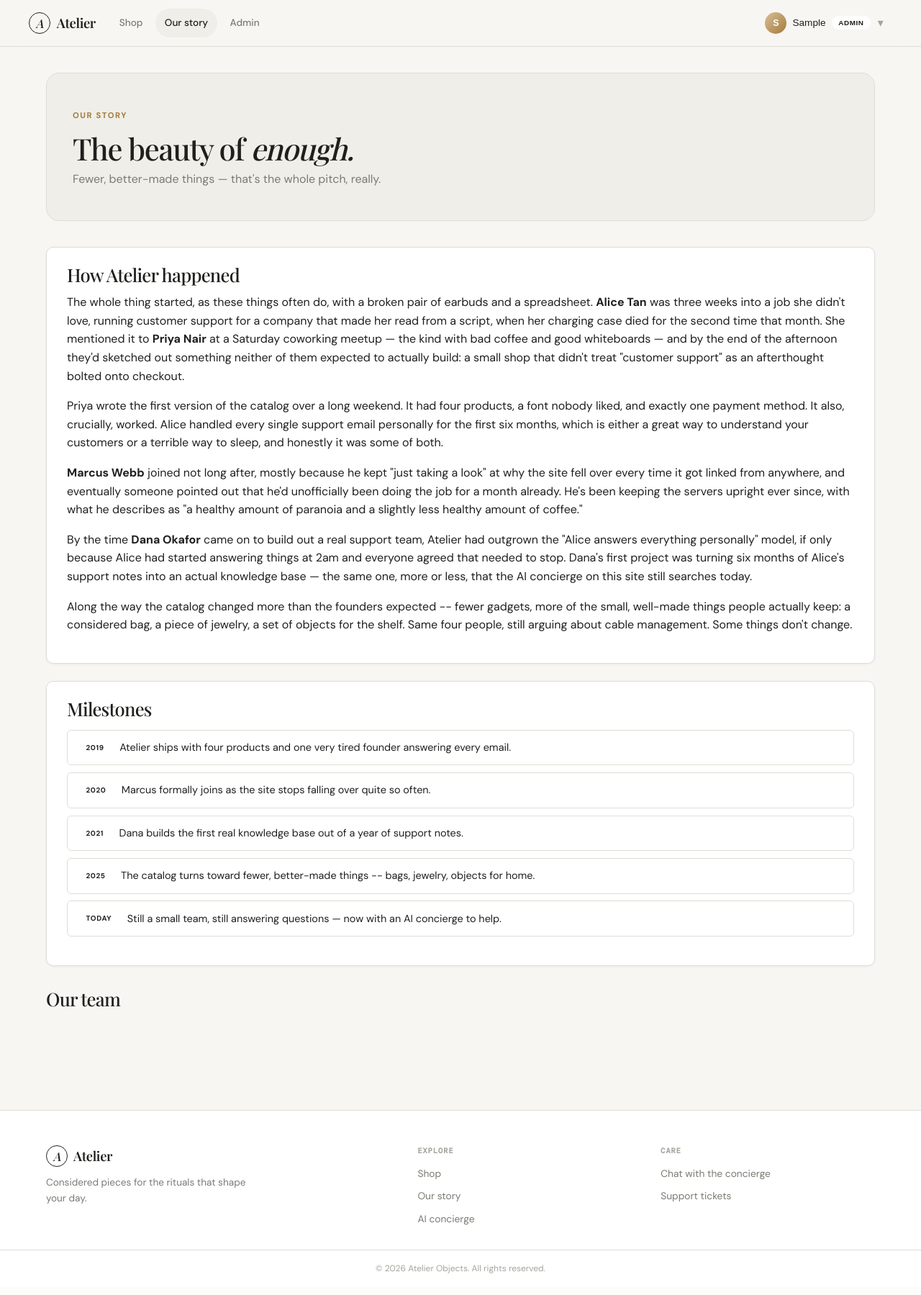
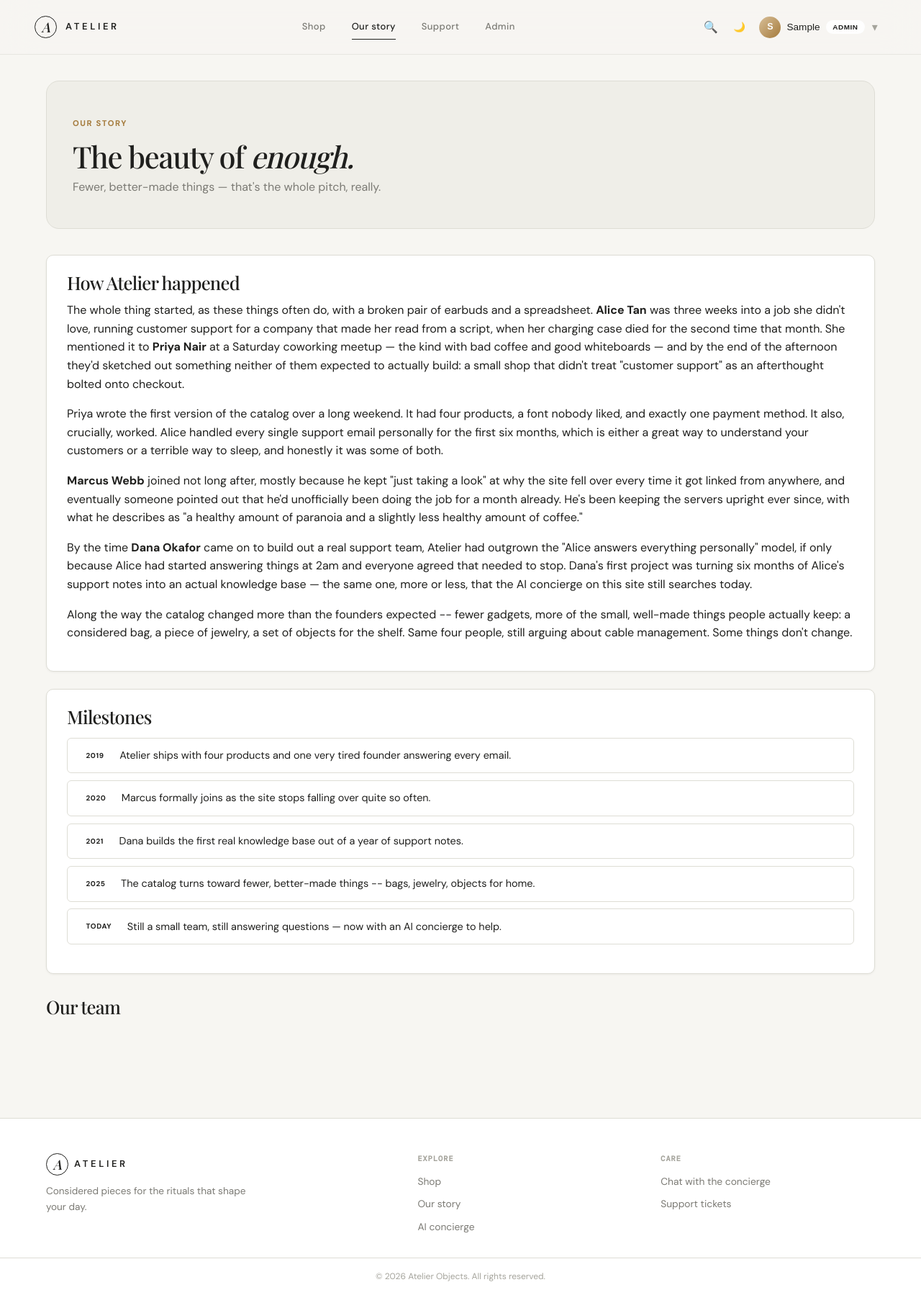
Before and after one commit to ihatecodingaaa/ai_commerce_sit, a Flask app: page /about in a window 1280 px wide. Shown: the whole page at 72% size. Before the commit the page ends 1769 px from the top, so only its background shows below. Run offline with Flask 3, Linux system fonts and the light colour scheme; the visitor is signed in with stand-in values (Sample User, id 1); data comes from the database, SQL or seed files in the repository; data that the repository does not hold is empty; some web fonts are replaced.

Commit message:
Rebuild the header as a direct copy of the reference design
Previously the header borrowed the reference's color/font tokens but
kept its own layout conventions (pill-hover nav links, text links for
Bag/Concierge, no search icon). This replaces it with the reference's
actual header, matching spacing/fonts/borders directly rather than
approximating the feel:

- Fixed 76px height, 1240px/28px container, 90%-opacity background
  with a strong blur and a 60%-opacity border (not the more solid
  chrome used elsewhere on the site).
- Brand: circular serif-italic "A" mark (31px) + an uppercase,
  widely-tracked wordmark -- not the serif heading style used for page
  titles -- hidden below 640px same as the reference.
- Nav links: Shop / Our story / Support, centered, plain text with an
  animated underline on hover/active instead of a pill background.
- Right side is now a true icon-button row (36px circular, search /
  theme toggle / bag+count-dot / account), matching the reference's
  icon-only pattern instead of mixing in text links for Bag/Concierge.
  Search was removed a few iterations ago on the theory that there was
  no reliable target for it; there's now a working catalog search on
  the products page, and this task's "copy their icons exactly"
  explicitly asks for it back, so it returns as a real link to
  /products, same behavior as the reference.
- Cart badge is real, not decorative: a context processor now injects
  the logged-in customer's actual cart item count.
- Mobile menu matches the reference's row style (label + arrow +
  divider) instead of the pill-list style used before; the standalone
  theme toggle inside the profile dropdown is gone since the icon row
  now covers it in both auth states, one control instead of two.

Verified: full test suite green (105 passed, 2 skipped), zero console
errors, no horizontal overflow on mobile, search/theme-toggle/bag-
icon/profile-dropdown all functionally confirmed via headless browser
interaction, not just visual inspection.

Co-Authored-By: Claude Sonnet 5 <noreply@anthropic.com>

```diff
--- a/app/__init__.py
+++ b/app/__init__.py
@@ -15,6 +15,20 @@ def create_app() -> Flask:
     app.jinja_env.globals["LETTER_AVATAR_KEY"] = LETTER_AVATAR_KEY
     app.jinja_env.globals["avatar_glyph"] = avatar_glyph
     app.jinja_env.globals["avatar_class"] = avatar_css_class
+
+    @app.context_processor
+    def inject_cart_count():
+        from app.auth import current_user
+        from app.models.db import query_one
+
+        user = current_user()
+        if not user or user["role"] != "customer":
+            return {"cart_count": 0}
+        row = query_one(
+            "SELECT COALESCE(SUM(quantity), 0) AS n FROM cart_items WHERE user_id = ?",
+            (user["id"],),
+        )
+        return {"cart_count": row["n"] if row else 0}
 
     @app.errorhandler(403)
     def forbidden(_e):
--- a/app/static/app.js
+++ b/app/static/app.js
@@ -56,9 +56,8 @@
 
   // Dark mode: an explicit choice (stored in localStorage) always wins;
   // otherwise the page already follows prefers-color-scheme via CSS alone.
-  // Two possible controls share the .theme-toggle-control class: a plain
-  // icon button for logged-out visitors, and an icon+label row inside the
-  // profile dropdown for logged-in ones -- both get kept in sync.
+  // A standalone nav icon button, shared markup/logic regardless of
+  // logged-in state via the .theme-toggle-control class.
   function effectiveTheme() {
     const explicit = localStorage.getItem('theme');
     if (explicit === 'dark' || explicit === 'light') return explicit;
--- a/app/static/style.css
+++ b/app/static/style.css
@@ -143,33 +143,53 @@ a { color: var(--text); }
    ========================================================================== */
 .nav {
   position: sticky; top: 0; z-index: 40;
-  padding: 0.7rem 1.5rem;
-  background: var(--nav-bg);
-  backdrop-filter: blur(12px) saturate(140%);
-  -webkit-backdrop-filter: blur(12px) saturate(140%);
-  border-bottom: 1px solid var(--border);
+  height: 76px;
+  display: flex;
+  align-items: center;
+  background: color-mix(in srgb, var(--bg) 90%, transparent);
+  backdrop-filter: blur(24px);
+  -webkit-backdrop-filter: blur(24px);
+  border-bottom: 1px solid color-mix(in srgb, var(--border) 60%, transparent);
 }
-.nav-inner { width: 100%; max-width: 1200px; margin: 0 auto; display: flex; align-items: center; gap: 1.25rem; }
-.nav .brand { display: flex; align-items: center; gap: 0.55rem; text-decoration: none; flex-shrink: 0; }
-.brand-mark { display: inline-flex; height: 30px; width: 30px; align-items: center; justify-content: center; border: 1px solid currentColor; border-radius: 50%; font-family: var(--font-serif); font-size: 1.05rem; font-style: italic; line-height: 1; flex-shrink: 0; color: var(--text); }
-.brand-word { font-family: var(--font-serif); font-weight: 600; font-size: 1.15rem; letter-spacing: -0.02em; color: var(--text); }
-.nav-links { display: flex; gap: 0.3rem; flex: 1; align-items: center; }
+.nav-inner {
+  width: 100%; max-width: 1240px; margin: 0 auto; padding-inline: 28px;
+  display: flex; align-items: center; justify-content: space-between; gap: 2rem;
+}
+@media (max-width: 640px) { .nav-inner { padding-inline: 18px; } }
+.nav .brand { display: flex; align-items: center; gap: 12px; text-decoration: none; flex-shrink: 0; }
+.brand-mark { display: inline-flex; height: 31px; width: 31px; align-items: center; justify-content: center; border: 1px solid currentColor; border-radius: 50%; font-family: var(--font-serif); font-size: 19px; font-style: italic; line-height: 1; flex-shrink: 0; color: var(--text); }
+.brand-word { font-size: 13px; font-weight: 600; text-transform: uppercase; letter-spacing: 0.28em; color: var(--text); }
+@media (max-width: 640px) { .brand-word { display: none; } }
+.nav-links { display: none; align-items: center; gap: 36px; flex: 1; justify-content: center; }
 .nav-links a {
   position: relative; color: var(--text-muted); text-decoration: none; font-weight: 500;
-  font-size: 0.85rem; padding: 0.55rem 0.8rem; border-radius: 999px;
-  transition: color var(--fast), background var(--fast);
+  font-size: 13px; letter-spacing: 0.03em;
+  transition: color var(--fast);
 }
-.nav-links a:hover { color: var(--text); background: var(--surface-2); }
-.nav-links a.active { color: var(--text); background: var(--surface-2); }
-.nav-toggle { display: none; background: none; border: 1px solid var(--border); border-radius: 999px; padding: 0.4rem 0.6rem; cursor: pointer; color: var(--text); }
-.auth-area { display: flex; gap: 0.3rem; align-items: center; flex-shrink: 0; }
+.nav-links a::after {
+  content: ""; position: absolute; left: 0; right: 0; bottom: -7px; height: 1px; background: currentColor;
+  opacity: 0; transform: scaleX(0.5); transition: opacity var(--fast), transform var(--fast);
+}
+.nav-link-arrow { display: none; }
+.nav-links a:hover { color: var(--text); }
+.nav-links a:hover::after { opacity: 1; transform: scaleX(1); }
+.nav-links a.active { color: var(--text); }
+.nav-links a.active::after { opacity: 1; transform: scaleX(1); }
+.nav-icon.nav-toggle { display: none; background: none; border: none; padding: 0; }
+.auth-area { display: flex; gap: 4px; align-items: center; flex-shrink: 0; }
 .auth-area a.btn, .auth-area .link-btn { white-space: nowrap; }
 .nav-icon {
-  width: 36px; height: 36px; border: none; background: none; color: var(--text-muted);
+  position: relative; width: 36px; height: 36px; border: none; background: none; color: var(--text-muted);
   border-radius: 999px; display: grid; place-items: center; cursor: pointer; text-decoration: none;
-  transition: background var(--fast), color var(--fast);
+  transition: background var(--fast), color var(--fast), transform var(--fast);
 }
 .nav-icon:hover { background: var(--surface-2); color: var(--text); }
+.nav-icon:active { transform: scale(0.97); }
+.count-dot {
+  position: absolute; top: -2px; right: -1px; display: inline-flex; min-width: 16px; height: 16px;
+  align-items: center; justify-content: center; border-radius: 999px; background: #b9894e; color: #fff;
+  font-size: 9px; font-weight: 700; line-height: 1;
+}
 .link-btn {
   background: none; border: none; color: var(--text); text-decoration: none; font-weight: 500;
   cursor: pointer; padding: 0.55rem 0.9rem; border-radius: 999px; font-size: 0.85rem;
@@ -178,21 +198,26 @@ a { color: var(--text); }
 .link-btn:hover { background: var(--surface-2); }
 .nav-join { border-radius: 999px; }
 
+@media (min-width: 761px) {
+  .nav-links { display: flex; }
+}
 @media (max-width: 760px) {
-  .nav { padding: 0.6rem 1rem; }
-  .nav-inner { flex-wrap: wrap; }
-  .nav-toggle { display: grid; place-items: center; width: 36px; height: 36px; margin-left: auto; }
+  .nav-icon.nav-toggle { display: grid; margin-left: 4px; }
   .nav-links {
-    order: 5; flex-basis: 100%; background: var(--surface); border: 1px solid var(--border);
-    border-radius: 14px; flex-direction: column; align-items: stretch; padding: 0.4rem;
-    display: none; box-shadow: var(--shadow-md);
+    position: absolute; top: 76px; left: 0; right: 0; z-index: 39;
+    flex-direction: column; align-items: stretch; gap: 0;
+    background: var(--bg); border-top: 1px solid var(--border);
+    padding: 1rem 18px; display: none;
   }
   .nav-links.open { display: flex; }
-  .nav-links a { width: 100%; border-radius: 8px; }
+  .nav-links a {
+    width: 100%; display: flex; align-items: center; justify-content: space-between;
+    padding: 13px 0; border-bottom: 1px solid var(--border); font-size: 14px;
+  }
+  .nav-links a::after { display: none; }
+  .nav-links a:last-child { border-bottom: none; }
+  .nav-link-arrow { display: inline; opacity: 0.5; }
   .auth-area .link-btn { display: none; }
-}
-@media (max-width: 430px) {
-  .brand-word { font-size: 1rem; }
 }
 
 /* Profile dropdown (nameplate top-right) */
--- a/app/templates/base.html
+++ b/app/templates/base.html
@@ -25,20 +25,25 @@
           <span class="brand-mark" aria-hidden="true">A</span>
           <span class="brand-word">Atelier</span>
         </a>
-        <button id="nav-toggle" class="nav-toggle" aria-label="Toggle navigation">&#9776;</button>
         <nav id="nav-links" class="nav-links">
-          <a href="/products" class="{{ 'active' if request.path.startswith('/products') else '' }}">Shop</a>
-          <a href="/about" class="{{ 'active' if request.path == '/about' else '' }}">Our story</a>
-          {% if user and user.role != 'admin' %}
-            <a href="/cart" class="{{ 'active' if request.path == '/cart' else '' }}">Bag</a>
-            <a href="/support" class="{{ 'active' if request.path.startswith('/support') else '' }}">Concierge</a>
-          {% endif %}
+          <a href="/products" class="{{ 'active' if request.path.startswith('/products') else '' }}">Shop<span class="nav-link-arrow">&#8599;</span></a>
+          <a href="/about" class="{{ 'active' if request.path == '/about' else '' }}">Our story<span class="nav-link-arrow">&#8599;</span></a>
+          <a href="/support" class="{{ 'active' if request.path.startswith('/support') else '' }}">Support<span class="nav-link-arrow">&#8599;</span></a>
           {% if user and user.role == 'admin' %}
-            <a href="/admin/products" class="{{ 'active' if request.path.startswith('/admin') else '' }}">Admin</a>
+            <a href="/admin/products" class="{{ 'active' if request.path.startswith('/admin') else '' }}">Admin<span class="nav-link-arrow">&#8599;</span></a>
           {% endif %}
         </nav>
         <div class="auth-area">
+          <a href="/products" class="nav-icon" aria-label="Search" title="Search">&#128269;</a>
+          <button class="nav-icon theme-toggle-control" id="theme-toggle" type="button" aria-label="Toggle dark mode" title="Toggle dark mode">
+            <span class="theme-toggle-icon">&#127769;</span>
+          </button>
           {% if user %}
+            {% if user.role != 'admin' %}
+            <a href="/cart" class="nav-icon" aria-label="Bag" title="Bag">
+              &#128092;{% if cart_count %}<span class="count-dot">{{ cart_count }}</span>{% endif %}
+            </a>
+            {% endif %}
             <div class="profile-menu" id="profile-menu">
               <button type="button" class="profile-trigger" id="profile-trigger" aria-haspopup="true" aria-expanded="false">
                 <span class="avatar {{ avatar_class(user.avatar) }}">{{ avatar_glyph(user.avatar, user.full_name) }}</span>
@@ -48,9 +53,6 @@
               </button>
               <div class="profile-dropdown" id="profile-dropdown" hidden>
                 <a href="/account" class="profile-dropdown-item">Account</a>
-                <button type="button" class="profile-dropdown-item theme-toggle-control" id="theme-toggle-item">
-                  <span class="theme-toggle-label">Dark mode</span>
-                </button>
                 <div class="profile-dropdown-sep"></div>
                 <form action="/logout" method="post">
                   <button type="submit" class="profile-dropdown-item profile-dropdown-danger">Log out</button>
@@ -58,12 +60,10 @@
               </div>
             </div>
           {% else %}
-            <button class="nav-icon theme-toggle-control" id="theme-toggle" type="button" aria-label="Toggle dark mode" title="Toggle dark mode">
-              <span class="theme-toggle-icon">&#127769;</span>
-            </button>
             <a href="/login" class="link-btn">Log in</a>
             <a href="/register" class="btn btn-primary btn-sm nav-join">Create account</a>
           {% endif %}
+          <button id="nav-toggle" class="nav-icon nav-toggle" aria-label="Toggle navigation">&#9776;</button>
         </div>
       </div>
     </header>
```
